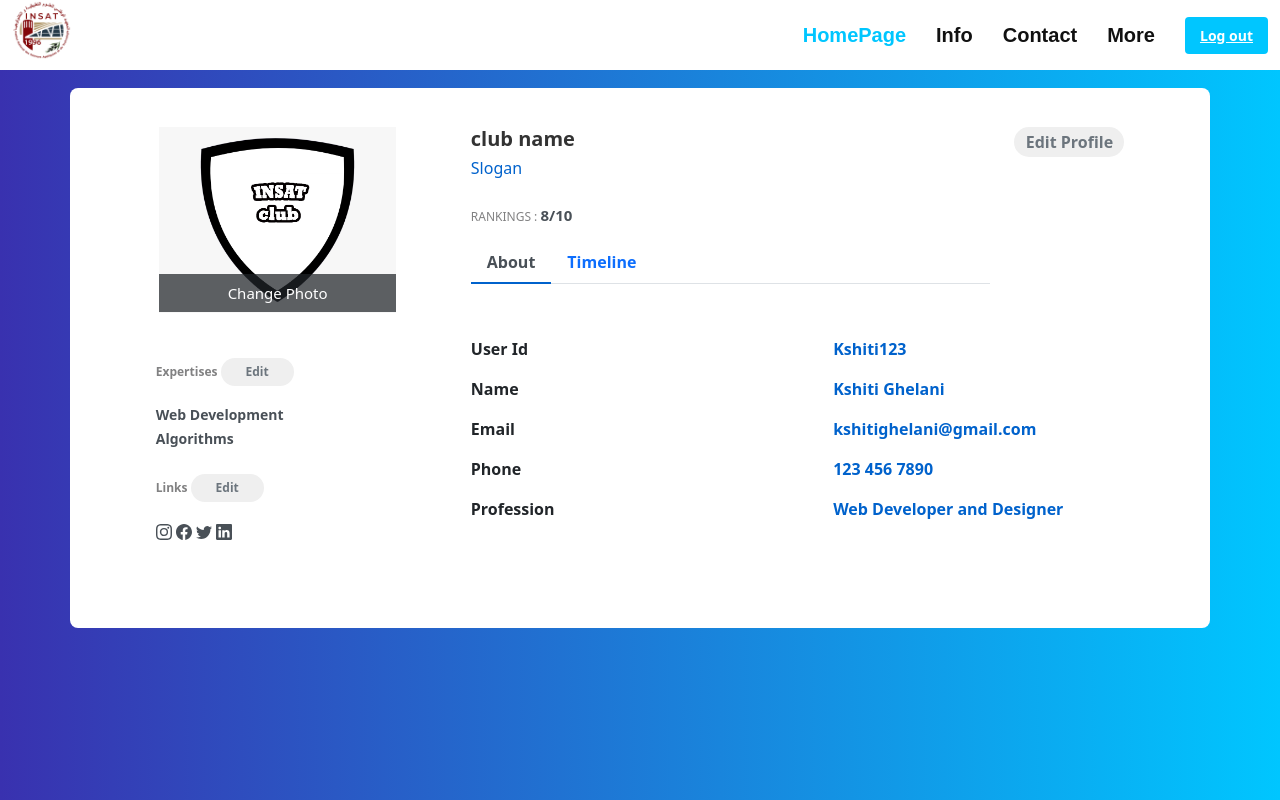
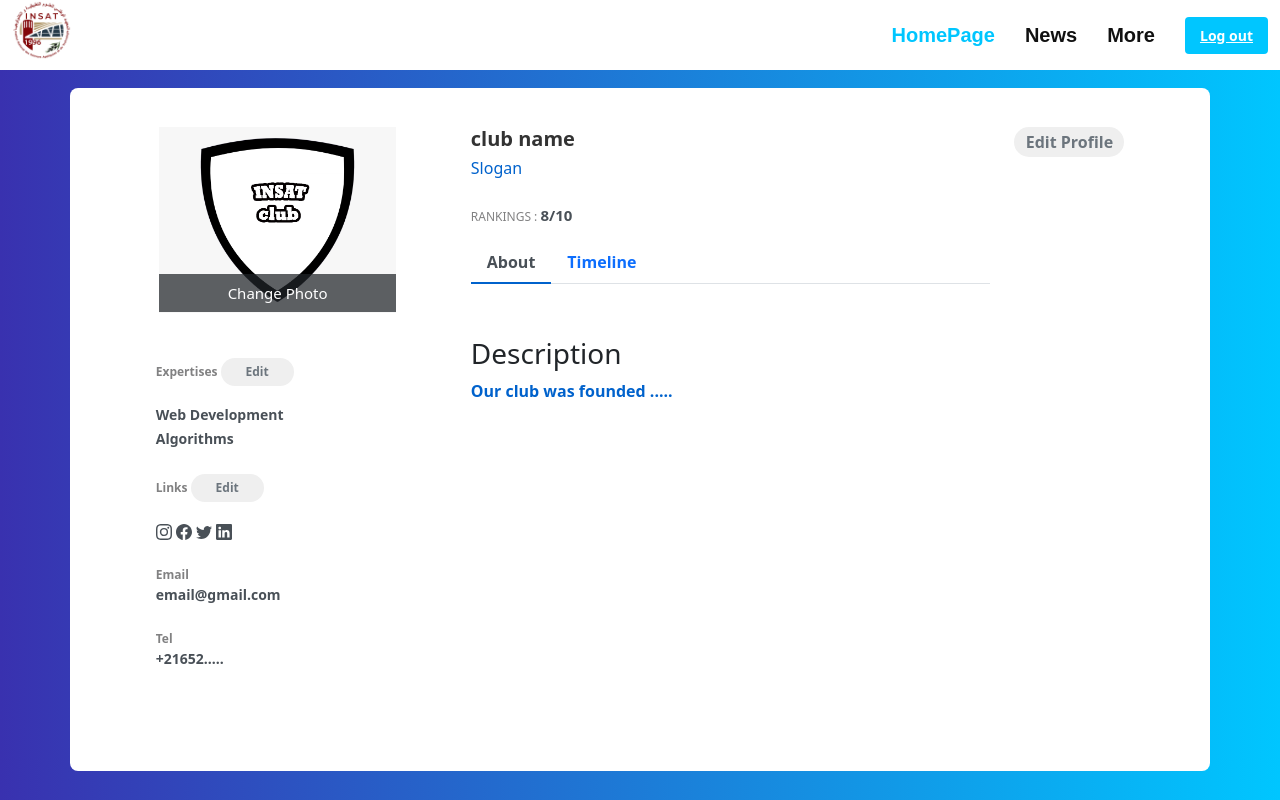
Before and after one commit to Farid-Adwani/Projet-Web, a PHP site: page /profilepage.php in a window 1280 px wide. Run offline with PHP 8.4, Linux system fonts and the light colour scheme.

Commit message:
updates on profile page v2

```diff
--- a/profilepage.php
+++ b/profilepage.php
@@ -18,12 +18,12 @@
         <nav id="navbar" class="navbar order-last order-lg-0">
             <ul>
                 <li><a class="nav-link scrollto active" href="index.html">HomePage</a></li>
-                <li><a class="nav-link scrollto" href="#tabs">Info</a></li>
-                <li><a class="nav-link scrollto" href="#contact">Contact</a></li>
+                <li><a class="nav-link scrollto" href="#tabs">News</a></li>
                 <li class="dropdown"><a class="nav-link" href="#">More</a>
                     <ul>
-                        <li><a class="nav-link" href="actualites.php">News</a></li>
-                        <li><a class="nav-link" href="emplois-du-temps.php">Schedule</a></li>
+                        <li><a class="nav-link" href="actualites.php">Info</a></li>
+                        <li><a class="nav-link" href="emplois-du-temps.php"><Contact></Contact></a></li>
+                        <li><a class="nav-link" href="actualites.php">Sittings</a></li>
                     </ul>
                 </li>
             </ul>
@@ -56,7 +56,7 @@
                             <a class="nav-link active" id="home-tab" data-toggle="tab" href="#home" role="tab" aria-controls="home" aria-selected="true">About</a>
                         </li>
                         <li class="nav-item">
-                            <a class="nav-link" id="profile-tab" data-toggle="tab" href="#profile" role="tab" aria-controls="profile" aria-selected="false">Timeline</a>
+                            <a class="nav-link" id="profile-tab" data-toggle="tab" href="#profile1" role="tab" aria-controls="profile" aria-selected="false">Timeline</a>
                         </li>
                     </ul>
                 </div>
@@ -69,7 +69,6 @@
             <div class="col-md-4">
                 <div class="profile-work">
                     <p>Expertises <input type="submit" class="expertise-edit-btn" name="btnAddMore" value="Edit"/></p>
-
                     <a href="">Web Development</a><br/>
                     <a href="">Algorithms</a><br/>
                     <p>Links <input type="submit" class="expertise-edit-btn" name="btnAddMore" value="Edit"/></p>
@@ -85,54 +84,18 @@
                     <a href=""><svg xmlns="http://www.w3.org/2000/svg" width="16" height="16" fill="currentColor" class="linkedin" viewBox="0 0 16 16">
                             <path d="M0 1.146C0 .513.526 0 1.175 0h13.65C15.474 0 16 .513 16 1.146v13.708c0 .633-.526 1.146-1.175 1.146H1.175C.526 16 0 15.487 0 14.854V1.146zm4.943 12.248V6.169H2.542v7.225h2.401zm-1.2-8.212c.837 0 1.358-.554 1.358-1.248-.015-.709-.52-1.248-1.342-1.248-.822 0-1.359.54-1.359 1.248 0 .694.521 1.248 1.327 1.248h.016zm4.908 8.212V9.359c0-.216.016-.432.08-.586.173-.431.568-.878 1.232-.878.869 0 1.216.662 1.216 1.634v3.865h2.401V9.25c0-2.22-1.184-3.252-2.764-3.252-1.274 0-1.845.7-2.165 1.193v.025h-.016a5.54 5.54 0 0 1 .016-.025V6.169h-2.4c.03.678 0 7.225 0 7.225h2.4z"/>
                         </svg></a>
-
+                    <p>Email <br/><a href="#">email@gmail.com</a></p>
+                    <p>Tel <br/><a href="#">+21652.....</a></p>
                 </div>
             </div>
             <div class="col-md-8">
                 <div class="tab-content profile-tab" id="myTabContent">
                     <div class="tab-pane fade show active" id="home" role="tabpanel" aria-labelledby="home-tab">
-                        <div class="row">
-                            <div class="col-md-6">
-                                <label>User Id</label>
-                            </div>
-                            <div class="col-md-6">
-                                <p>Kshiti123</p>
-                            </div>
-                        </div>
-                        <div class="row">
-                            <div class="col-md-6">
-                                <label>Name</label>
-                            </div>
-                            <div class="col-md-6">
-                                <p>Kshiti Ghelani</p>
-                            </div>
-                        </div>
-                        <div class="row">
-                            <div class="col-md-6">
-                                <label>Email</label>
-                            </div>
-                            <div class="col-md-6">
-                                <p>kshitighelani@gmail.com</p>
-                            </div>
-                        </div>
-                        <div class="row">
-                            <div class="col-md-6">
-                                <label>Phone</label>
-                            </div>
-                            <div class="col-md-6">
-                                <p>123 456 7890</p>
-                            </div>
-                        </div>
-                        <div class="row">
-                            <div class="col-md-6">
-                                <label>Profession</label>
-                            </div>
-                            <div class="col-md-6">
-                                <p>Web Developer and Designer</p>
-                            </div>
-                        </div>
+                        <h3>Description</h3>
+                        <p>Our club was founded ..... </p>
+
                     </div>
-                    <div class="tab-pane fade" id="profile" role="tabpanel" aria-labelledby="profile-tab">
+                    <div class="tab-pane fade" id="profile1" role="tabpanel" aria-labelledby="profile-tab">
                         <div class="row">
                             <div class="col-md-6">
                                 <label>Experience</label>
```
